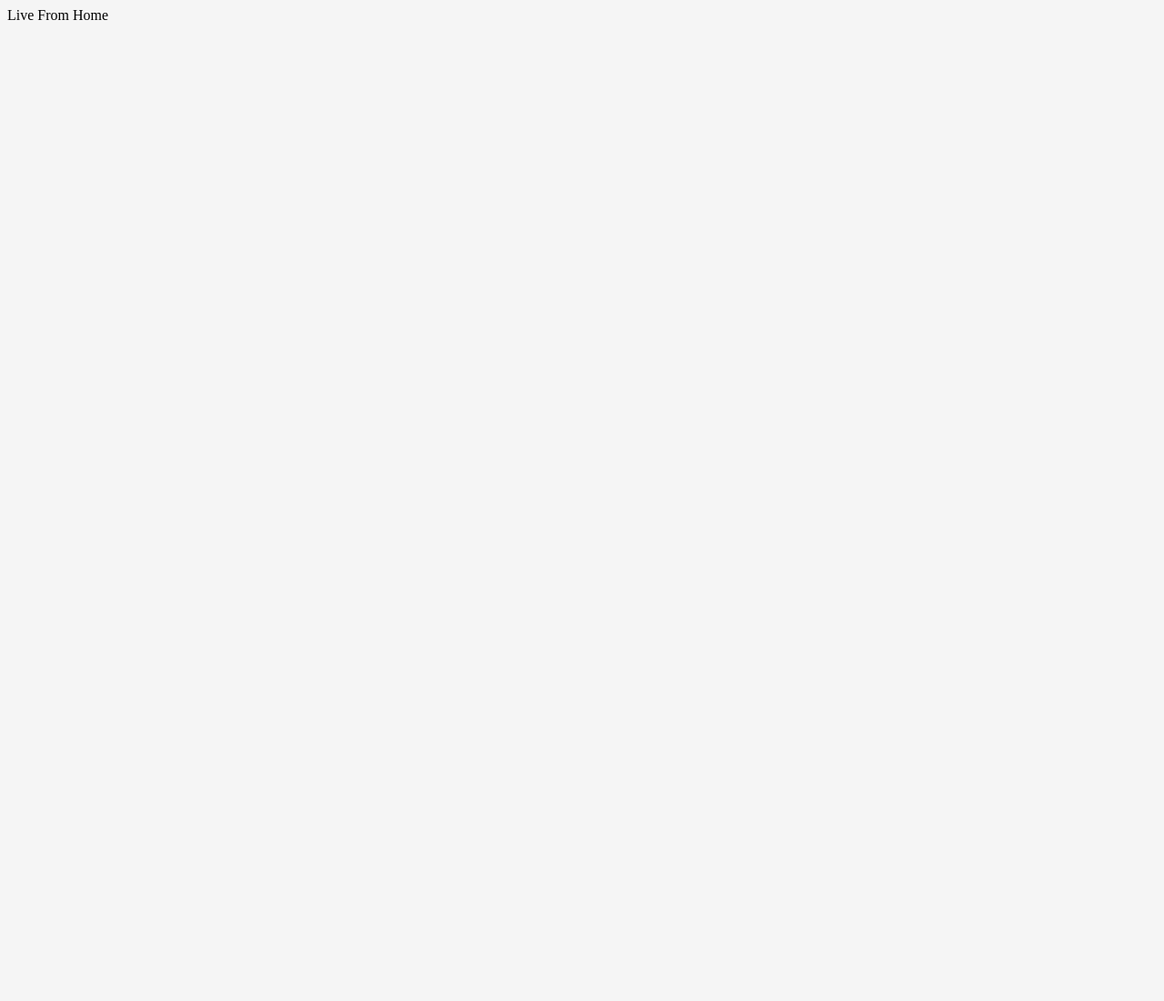
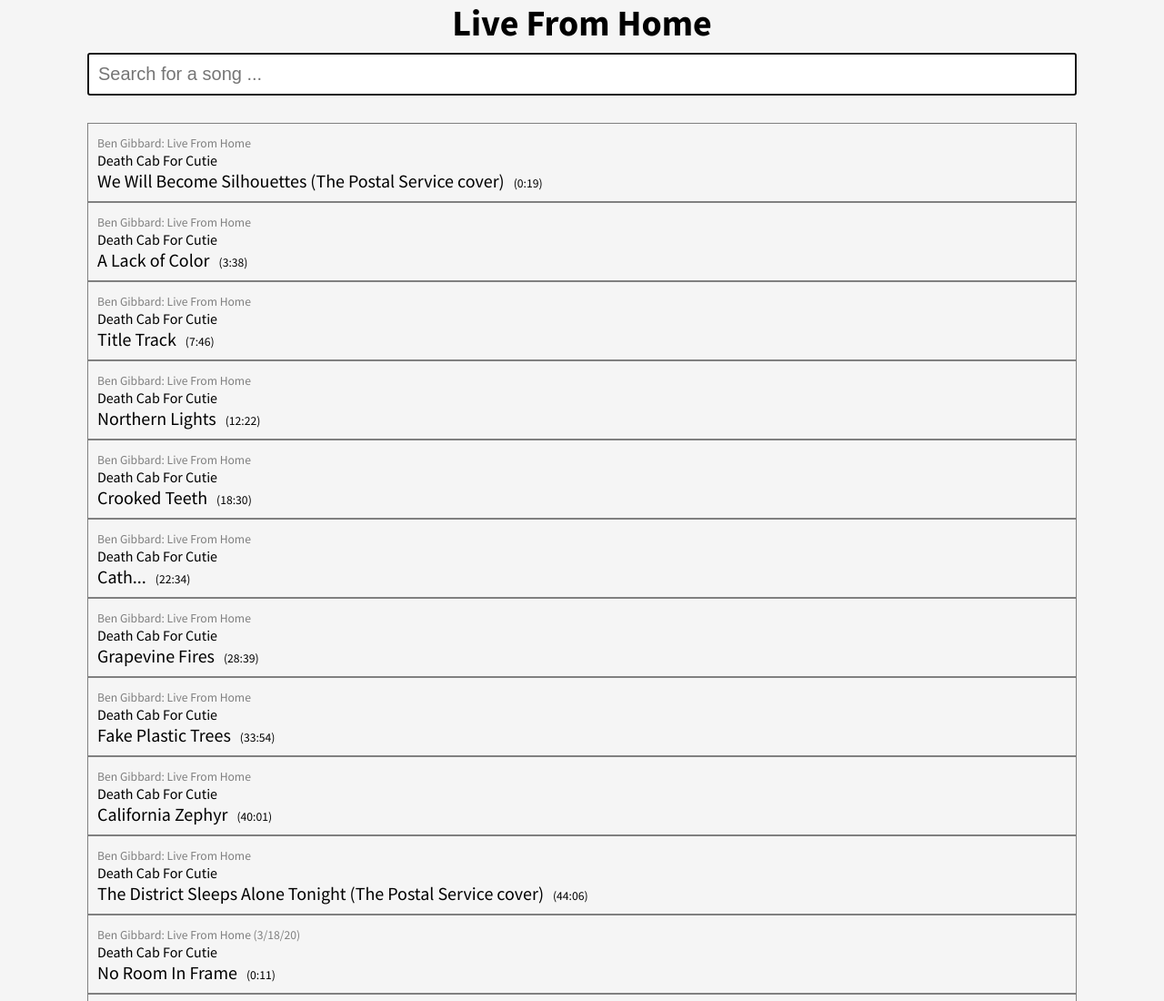
Before and after one commit to weepingwillow/Live-From-Home, a React app: page / in a window 1280 px wide. Shown: the top 1100 px of the page at 91% size. Before the commit the page ends 800 px from the top, so only its background shows below. Built offline with nearby package versions, Linux system fonts and the light colour scheme.

Commit message:
Renders results based on data file, initial css

```diff
--- a/public/index.html
+++ b/public/index.html
@@ -5,10 +5,6 @@
     <link rel="icon" href="%PUBLIC_URL%/favicon.ico" />
     <meta name="viewport" content="width=device-width, initial-scale=1" />
     <meta name="theme-color" content="#000000" />
-    <meta
-      name="description"
-      content="Web site created using create-react-app"
-    />
     <link rel="apple-touch-icon" href="%PUBLIC_URL%/logo192.png" />
     <!--
       manifest.json provides metadata used when your web app is installed on a
@@ -29,15 +25,5 @@
   <body>
     <noscript>You need to enable JavaScript to run this app.</noscript>
     <div id="root"></div>
-    <!--
-      This HTML file is a template.
-      If you open it directly in the browser, you will see an empty page.
-
-      You can add webfonts, meta tags, or analytics to this file.
-      The build step will place the bundled scripts into the <body> tag.
-
-      To begin the development, run `npm start` or `yarn start`.
-      To create a production bundle, use `npm run build` or `yarn build`.
-    -->
   </body>
 </html>
--- /dev/null
+++ b/src/data/data.json
@@ -0,0 +1,221 @@
+{
+	"videos": [{
+			"id": "Ei9xuVkbQuU",
+			"artist": "Death Cab For Cutie",
+			"title": "Ben Gibbard: Live From Home",
+			"songs": [{
+					"title": "We Will Become Silhouettes (The Postal Service cover)",
+					"timestamp": "0:19"
+				},
+				{
+					"title": "A Lack of Color",
+					"timestamp": "3:38"
+				},
+				{
+					"title": "Title Track",
+					"timestamp": "7:46"
+				},
+				{
+					"title": "Northern Lights",
+					"timestamp": "12:22"
+				},
+				{
+					"title": "Crooked Teeth",
+					"timestamp": "18:30"
+				},
+				{
+					"title": "Cath...",
+					"timestamp": "22:34"
+				},
+				{
+					"title": "Grapevine Fires",
+					"timestamp": "28:39"
+				},
+				{
+					"title": "Fake Plastic Trees",
+					"timestamp": "33:54"
+				},
+				{
+					"title": "California Zephyr",
+					"timestamp": "40:01"
+				},
+				{
+					"title": "The District Sleeps Alone Tonight (The Postal Service cover)",
+					"timestamp": "44:06"
+				}
+			]
+		},
+		{
+			"id": "o0EpwT9fg1I",
+			"artist": "Death Cab For Cutie",
+			"title": "Ben Gibbard: Live From Home (3/18/20)",
+			"songs": [{
+					"title": "No Room In Frame",
+					"timestamp": "0:11"
+				},
+				{
+					"title": "Teardrop Windows",
+					"timestamp": "4:11"
+				},
+				{
+					"title": "Title and Registration",
+					"timestamp": "9:17"
+				},
+				{
+					"title": "Technicolor Girls",
+					"timestamp": "15:54"
+				},
+				{
+					"title": "Codes and Keys",
+					"timestamp": "19:44"
+				},
+				{
+					"title": "Passenger Seat",
+					"timestamp": "23:37"
+				},
+				{
+					"title": "When We Drive",
+					"timestamp": "27:48"
+				},
+				{
+					"title": "Me and Magdalena",
+					"timestamp": "36:23"
+				},
+				{
+					"title": "Ceremony",
+					"timestamp": "41:35"
+				},
+				{
+					"title": "Such Great Heights (The Postal Service cover)",
+					"timestamp": "46:07"
+				}
+			]
+		},
+		{
+			"id": "jhgssMW8L0U",
+			"artist": "Death Cab For Cutie",
+			"title": "Ben Gibbard: Live From Home (3/19/20)",
+			"songs": [{
+					"title": "St. Peter's Cathedral",
+					"timestamp": "0:10"
+				},
+				{
+					"title": "Photobooth",
+					"timestamp": "4:04"
+				},
+				{
+					"title": "405",
+					"timestamp": "8:30"
+				},
+				{
+					"title": "Little Wanderer",
+					"timestamp": "12:41"
+				},
+				{
+					"title": "Brother's on a Hotel Bed",
+					"timestamp": "20:55"
+				},
+				{
+					"title": "Soul Meets Body",
+					"timestamp": "24:24"
+				},
+				{
+					"title": "Talking Bird",
+					"timestamp": "28:13"
+				},
+				{
+					"title": "60 & Punk",
+					"timestamp": "33:56"
+				},
+				{
+					"title": "Grace Cathedral Hill (The Decemberists cover)",
+					"timestamp": "38:47"
+				},
+				{
+					"title": "Broken Yolk in Western Sky",
+					"timestamp": "44:07"
+				},
+				{
+					"title": "The Sound of Settling",
+					"timestamp": "48:54"
+				}
+			]
+		},
+		{
+			"id": "PX7A8tQNp8g",
+			"artist": "Death Cab For Cutie",
+			"title": "Ben Gibbard: Live From Home (3/20/20)",
+			"songs": [{
+					"title": "Steadier Footing",
+					"timestamp": "1:10"
+				},
+				{
+					"title": "You Remind Me of Home",
+					"timestamp": "3:20"
+				},
+				{
+					"title": "Why You'd Want To Live Here",
+					"timestamp": "6:33"
+				},
+				{
+					"title": "When The Sun Goes Down On Your Street",
+					"timestamp": "17:14"
+				},
+				{
+					"title": "These Roads Don't Move",
+					"timestamp": "20:37"
+				},
+				{
+					"title": "Coney Island",
+					"timestamp": "24:03"
+				},
+				{
+					"title": "Keep Yourself Warm (Frightened Rabbit cover)",
+					"timestamp": "26:54"
+				},
+				{
+					"title": "Life In Quarantine",
+					"timestamp": "34:14"
+				},
+				{
+					"title": "Something's Rattling",
+					"timestamp": "38:35"
+				},
+				{
+					"title": "Brand New Colony (The Postal Service cover)",
+					"timestamp": "44:07"
+				}
+			]
+		},
+		{
+			"id": "0cQA6d3adPs",
+			"artist": "Goldfinger",
+			"title": "Goldfinger - Here In Your Bedroom (Quarantine Video)",
+			"songs": [{
+					"title": "Here In Your Bedroom",
+					"timestamp": "0:00"
+				}
+			]
+		},
+		{
+			"id": "h0rSYEoBMYM",
+			"artist": "Goldfinger",
+			"title": "Goldfinger - Superman (Quarantine Video)",
+			"songs": [{
+					"title": "Superman",
+					"timestamp": "0:00"
+				}
+			]
+		},
+		{
+			"id": "jbulqe3JRQw",
+			"artist": "Goldfinger",
+			"title": "Goldfinger - Get What I Need (Quarantine Video)",
+			"songs": [{
+					"title": "Get What I Need",
+					"timestamp": "0:00"
+				}
+			]
+		}
+	]
+}
--- a/src/index.css
+++ b/src/index.css
@@ -1,3 +1,98 @@
+@import url('https://fonts.googleapis.com/css2?family=Source+Sans+Pro:wght@300;400;700&display=swap');
+
+html {
+    font-family: 'Source Sans Pro', sans-serif;
+    font-size: 100%;
+}
+
+* {
+    box-sizing: border-box;
+    margin-block-start: 0;
+    margin-block-end: 0;
+    margin-inline-start: 0;
+    margin-inline-end: 0;
+    padding-block-start: 0;
+    padding-block-end: 0;
+    padding-inline-start: 0;
+    padding-inline-end: 0;
+}
+
 body {
     background-color: whitesmoke;
 }
+
+#container {
+    display: grid;
+}
+
+nav {
+    display: grid;
+    align-items: center;
+    margin: 0;
+    margin-bottom: .5rem;
+    text-align: center;
+}
+
+nav h1 {
+    font-size: 2.5rem;
+}
+
+.search-container {
+    display: grid;
+    text-align: center;
+}
+
+.search-container .search-query {
+    padding: 15px 0;
+}
+
+.search-container input {
+    padding: 10px;
+    width: 85%;
+    font-size: 1.25rem;
+}
+
+.results-container ul {
+    width: 85%;
+    list-style: none;
+    margin: 0 auto;
+}
+
+.results-container ul li {
+    display: inline-block;
+    width: 100%;
+    border: 1px solid grey;
+}
+.results-container ul li:hover{
+    background: lightgrey;
+}
+
+.results-container ul li a {
+    display: block;
+    padding: 10px;
+    color: black;
+    text-decoration: none;
+}
+
+.results-container ul li span.video {
+    display: inline-block;
+    width: 100%;
+    color: gray;
+    font-size: .85rem;
+}
+
+.results-container ul li span.artist {
+    display: inline-block;
+    width: 100%;
+    font-size: 1rem;
+}
+
+.results-container ul li span.song {
+    display: inline-block;
+    font-size: 1.25rem;
+}
+.results-container ul li span.timestamp {
+    display: inline-block;
+    font-size: .85rem;
+    padding-left: 10px;
+}
--- a/src/index.js
+++ b/src/index.js
@@ -1,12 +1,93 @@
 import React from 'react';
 import ReactDOM from 'react-dom';
 import './index.css';
+import data from './data/data.json';
+
+class Search extends React.Component {
+    constructor(props) {
+        super(props);
+        this.state = {
+            query: '',
+        };
+    }
+
+    handleInputChange = () => {
+        this.setState({
+            query: this.search.value,
+        });
+    }
+
+    render() {
+        return (
+            <section className="search-container">
+                <form>
+                    <input
+                        placeholder="Search for a song ..."
+                        ref={input => this.search = input}
+                        onChange={this.handleInputChange}
+                        autoFocus
+                    />
+                </form>
+                <div className="search-query">{this.state.query}</div>
+            </section>
+        );
+    }
+}
+
+class Results extends React.Component {
+    buildVideoURL(id, timestamp) {
+        let minutes = timestamp.slice(0, timestamp.indexOf(":"));
+        let seconds = timestamp.slice(timestamp.indexOf(":") + 1, timestamp.length);
+        let timeInSeconds = (parseInt(minutes) * 60) + parseInt(seconds);
+        return 'https://www.youtube.com/watch?v=' + id + '&t=' + timeInSeconds + 's';
+    }
+
+    render() {
+        let videoURL;
+        const results = data.videos.map((videos, key) =>
+                videos.songs.map((songs, i) => {
+                    videoURL = this.buildVideoURL(videos.id, songs.timestamp);
+                    return (
+                        <li key={songs.title}>
+                            <a href={videoURL} target='_blank'>
+                                <span className="video">
+                                    {videos.title}
+                                </span>
+                                <span className="artist">
+                                    {videos.artist}
+                                </span>
+                                <span className="song">
+                                    {songs.title}
+                                </span>
+                                <span className="timestamp">
+                                    ({songs.timestamp})
+                                </span>
+                            </a>
+                        </li>
+                    )
+                })
+        );
+        return (
+            <div className="results-container">
+                <ul>
+                    {results}
+                </ul>
+            </div>
+        );
+    }
+}
 
 class App extends React.Component {
     render() {
         const title = "Live From Home";
         return (
-            <div>{ title }</div>
+            <section id="container">
+                <nav>
+                    <h1>{ title }</h1>
+                </nav>
+                <Search />
+                <Results />
+            </section>
         );
     }
   }
```
